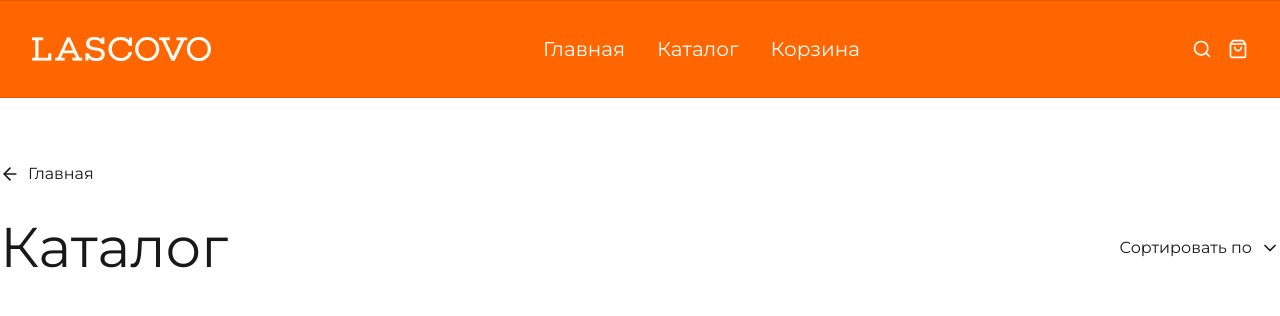
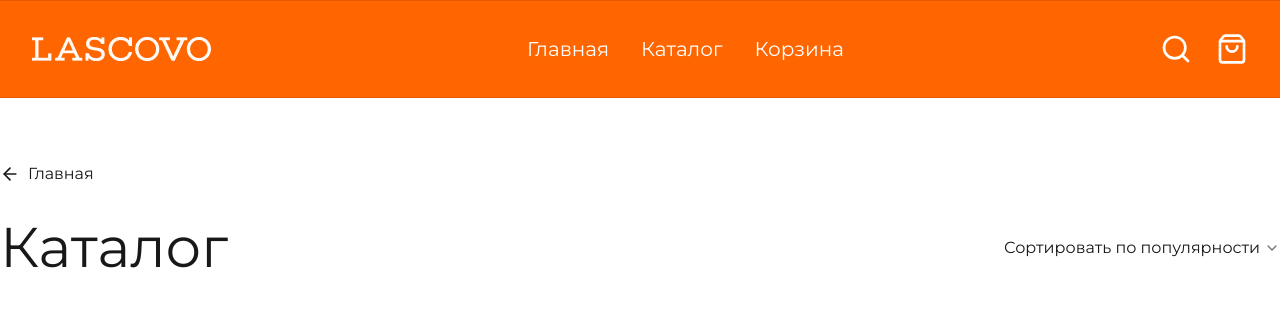
Before and after one commit to xddprog/flowers_store, a React (Vite) app in the folder frontend/: page /dashboard/catalog in a window 1280 px wide. Shown: the top 316 px of the page. Built offline with nearby package versions, Linux system fonts and the light colour scheme.

Commit message:
add scroll style

```diff
--- a/frontend/src/pages/(main)/catalogPage/ui/catalogPage.tsx
+++ b/frontend/src/pages/(main)/catalogPage/ui/catalogPage.tsx
@@ -1,11 +1,21 @@
+import { useState } from "react";
 import { Link } from "react-router-dom";
-import { ArrowLeft, ChevronDown } from "lucide-react";
+import { ArrowLeft } from "lucide-react";
 import { FiltersSidebar } from "@/widgets/catalogFilters";
 import { ProductGrid } from "@/entities/product";
 import { POPULAR_BOUQUETS } from "@/entities/flowers/lib/constants";
 import { ERouteNames } from "@/shared/lib/routeVariables";
+import {
+  Select,
+  SelectContent,
+  SelectItem,
+  SelectTrigger,
+  SelectValue,
+} from "@/shared/ui/select/select";
 
 const CatalogPage = () => {
+  const [sortBy, setSortBy] = useState("popularity");
+
   const products = [
     ...POPULAR_BOUQUETS,
     ...POPULAR_BOUQUETS,
@@ -27,13 +37,20 @@ const CatalogPage = () => {
             <h1 className="text-3xl md:text-[56px] font-sans text-[#181818]">
               Каталог
             </h1>
-            <div className="flex items-center gap-2">
+            <div className="flex items-center gap-1">
               <span className="text-base font-sans text-[#181818]">
                 Сортировать по
               </span>
-              <button>
-                <ChevronDown size={20} className="text-[#181818]" />
-              </button>
+              <Select value={sortBy} onValueChange={setSortBy}>
+                <SelectTrigger className="border-0 shadow-none p-0 h-auto w-auto gap-1 focus:ring-0 focus-visible:ring-0 bg-transparent hover:bg-transparent data-[state=open]:bg-transparent text-base font-sans text-[#181818] [&_svg]:opacity-100 [&_svg]:text-[#181818]">
+                  <SelectValue placeholder="По популярности" />
+                </SelectTrigger>
+                <SelectContent side="bottom" align="end" position="popper">
+                  <SelectItem value="popularity">популярности</SelectItem>
+                  <SelectItem value="price-low">наименьшей цене</SelectItem>
+                  <SelectItem value="price-high">наибольшей цене</SelectItem>
+                </SelectContent>
+              </Select>
             </div>
           </div>
         </div>
--- a/frontend/src/widgets/header/ui/header.tsx
+++ b/frontend/src/widgets/header/ui/header.tsx
@@ -44,19 +44,19 @@ export const Header = () => {
               </button>
             </nav>
 
-            <div className="flex items-center gap-4">
+            <div className="flex items-center gap-6">
               <button
                 className="text-white hover:opacity-80 transition-opacity"
                 aria-label="Поиск"
               >
-                <Search size={20} />
+                <Search size={32} />
               </button>
               <button
                 onClick={() => setIsBasketOpen(true)}
                 className="text-white hover:opacity-80 transition-opacity"
                 aria-label="Корзина"
               >
-                <ShoppingBag size={20} />
+                <ShoppingBag size={32} />
               </button>
             </div>
           </div>
```
